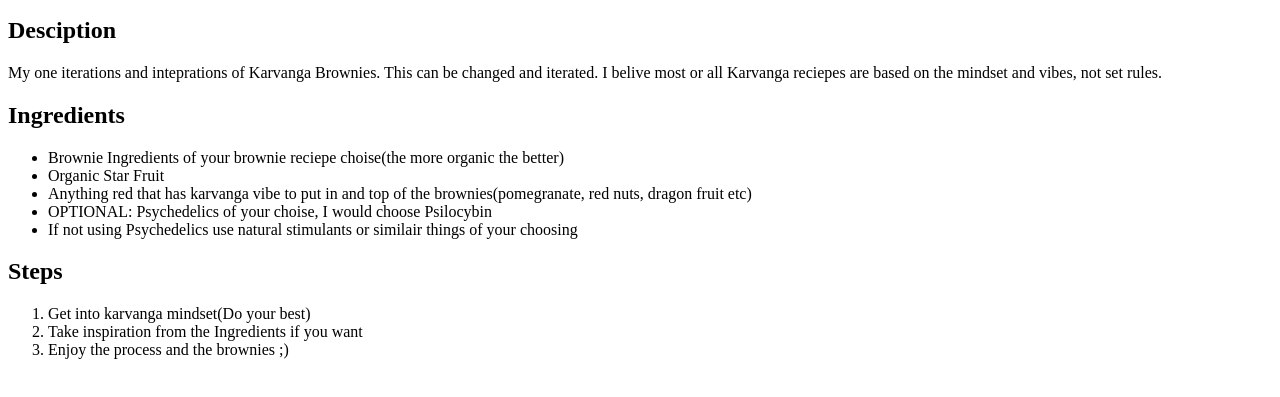
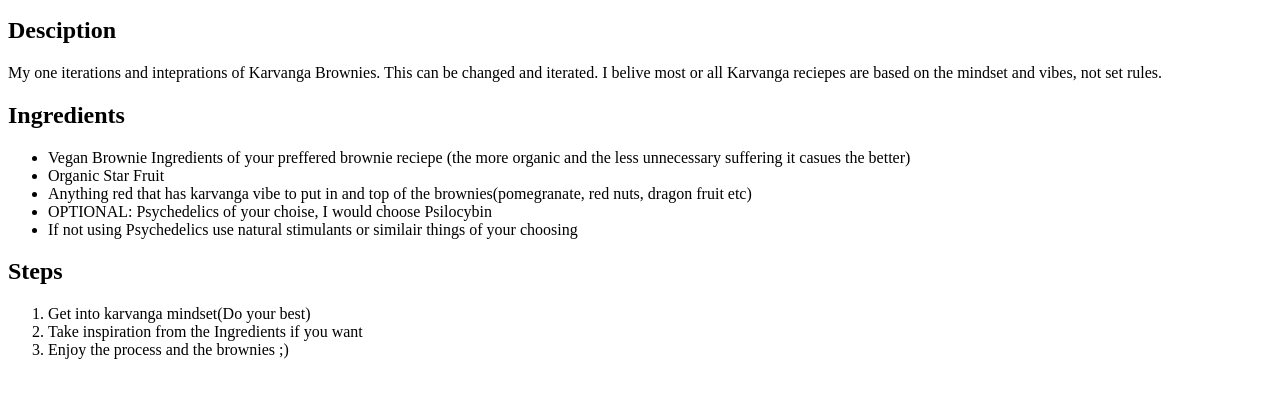
Before and after one commit to thekadeka/odin-recipes, a plain HTML site: page recipes/karvangabrownies.html in a window 1280 px wide. Shown: the part 127-524 px from the top of the page. Drawn offline with Linux system fonts and the light colour scheme.

Commit message:
Add vegan detail to Karvanga brownie
Added detail about vegan ingredients, to make sure or at least shift users not to create any unnecessary suffering

```diff
--- a/recipes/karvangabrownies.html
+++ b/recipes/karvangabrownies.html
@@ -16,7 +16,7 @@
 
 <h2>Ingredients</h2>
 <ul>
-<li>Brownie Ingredients of your brownie reciepe choise(the more organic the better)</li>
+<li>Vegan Brownie Ingredients of your preffered brownie reciepe (the more organic and the less unnecessary suffering it casues the better)</li>
 <li>Organic Star Fruit</li>
 <li>Anything red that has karvanga vibe to put in and top of the brownies(pomegranate, red nuts, dragon fruit etc)</li>
 <li> OPTIONAL: Psychedelics of your choise, I would choose Psilocybin  </li>
```
